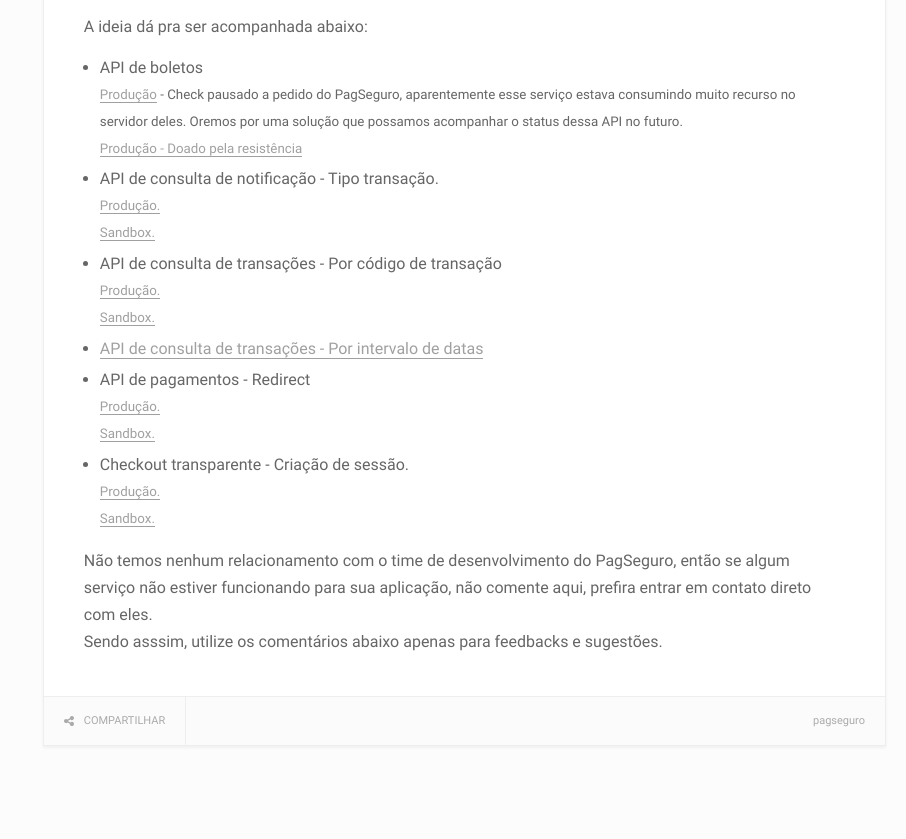
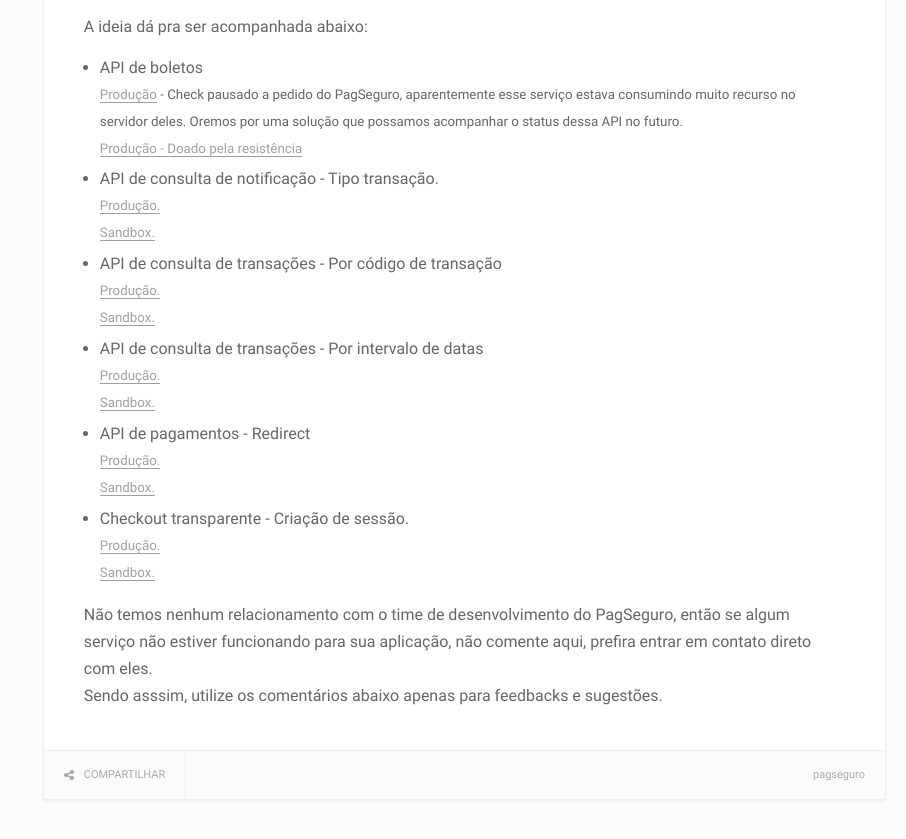
Before and after one commit to sounoob/sounoob.github.io, a Jekyll site: the page built from _posts/2017-10-16-pagseguro-health-check-de-api.html, in a window 1280 px wide and 900 px high, scrolled down 964 px. Shown: the top 839 px of the window, without its empty margins (374-1280 px from the left). Built offline with Jekyll 4.4.1, drawn with Linux system fonts in a browser that asks for light colours.

Commit message:
update post

```diff
--- a/_posts/2017-10-16-pagseguro-health-check-de-api.html
+++ b/_posts/2017-10-16-pagseguro-health-check-de-api.html
@@ -55,7 +55,17 @@
             <a href="https://pingdom.sounoob.com.br/wp4a74v2hbyt/4470336" target="_blank">Sandbox.</a>
         </small>
     </li>
-    <li><a href="https://pingdom.sounoob.com.br/psdbxsct9d9z/3679795" target="_blank">API de consulta de transações - Por intervalo de datas</a></li>
+    <li>
+        API de consulta de transações - Por intervalo de datas
+        <br>
+        <small>
+            <a href="https://pingdom.sounoob.com.br/psdbxsct9d9z/3679795" target="_blank">Produção.</a>
+        </small>
+        <br>
+        <small>
+            <a href="https://pingdom.sounoob.com.br/pkrhsusq85sp/4473933" target="_blank">Sandbox.</a>
+        </small>
+    </li>
     <li>
         API de pagamentos - Redirect
         <br>
```
